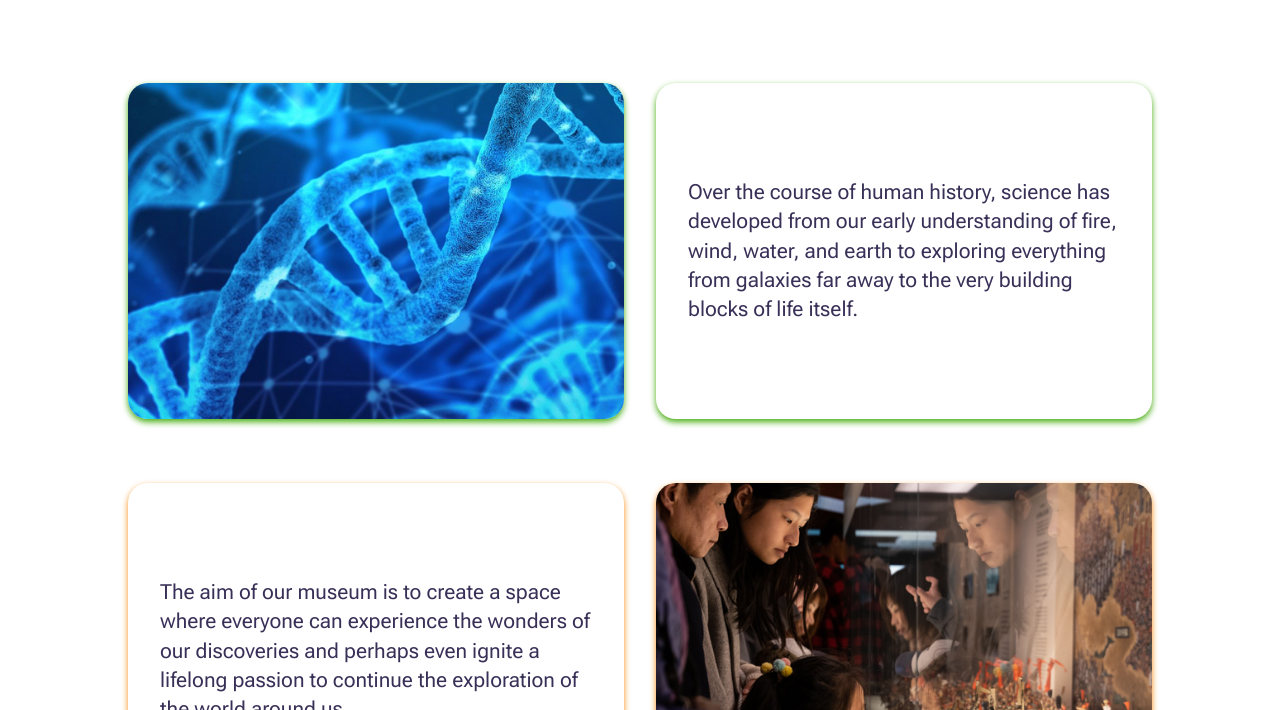
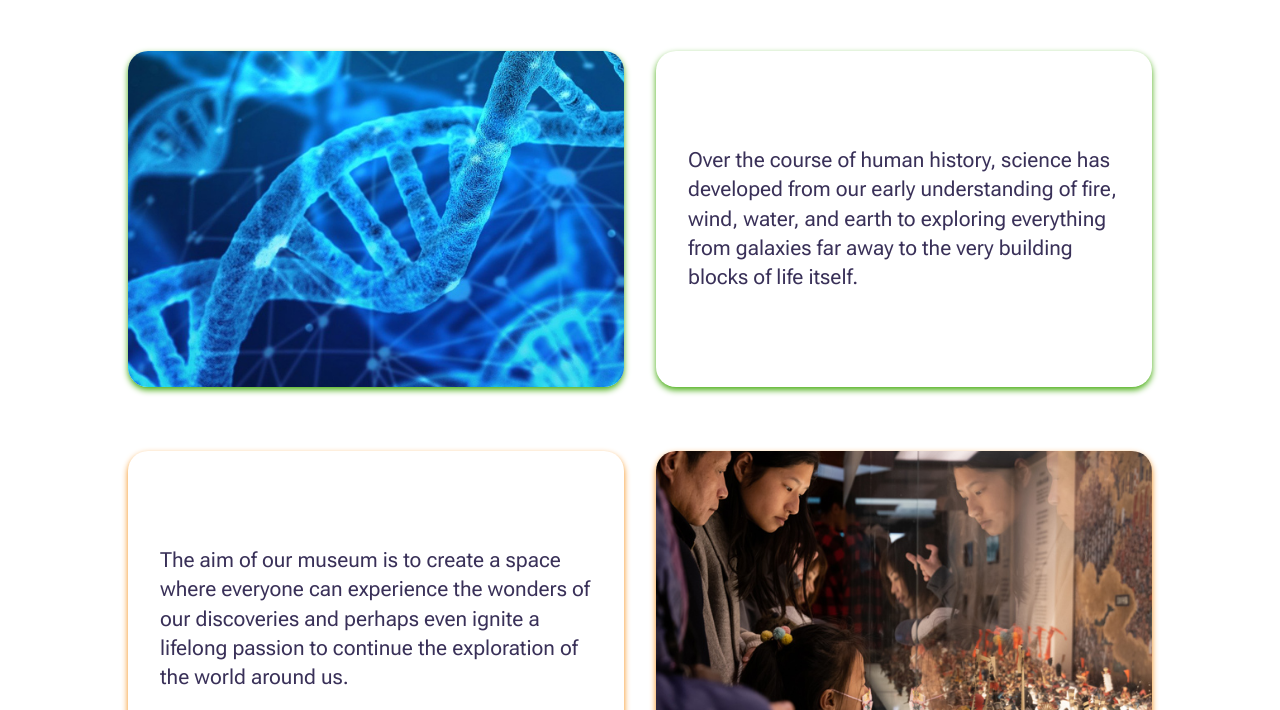
Before and after one commit to mjohank/Semester-Project-1, a plain HTML site: page html/about.html in a window 1280 px wide. Shown: the part 390-1100 px from the top of the page. Drawn offline with Linux system fonts and the light colour scheme.

Commit message:
Update styles.css
Adjusted margin top for the class "primary headings"

```diff
--- a/css/styles.css
+++ b/css/styles.css
@@ -54,7 +54,7 @@
   --mb-H3: 2rem;
   --mb-H4: 1rem;
   --mb-sections: 6rem;
-  --mt-H1: 6rem;
+  --mt-H1: 4rem;
   --mt-footer: 10rem;
 }
 
@@ -805,7 +805,6 @@ textarea::placeholder {
 }
 .explore-feature-text {
   min-width: 23rem;
-  /* margin-bottom: 2rem; */
 }
 
 .explore-feature-images {
@@ -858,7 +857,7 @@ textarea::placeholder {
 }
 
 /*******************************************************************/
-/*FOR TEACHERS PAGE*/
+/*FOR RESEARCHERS PAGE*/
 /*******************************************************************/
 
 .feat-img_researcher1 {
```
